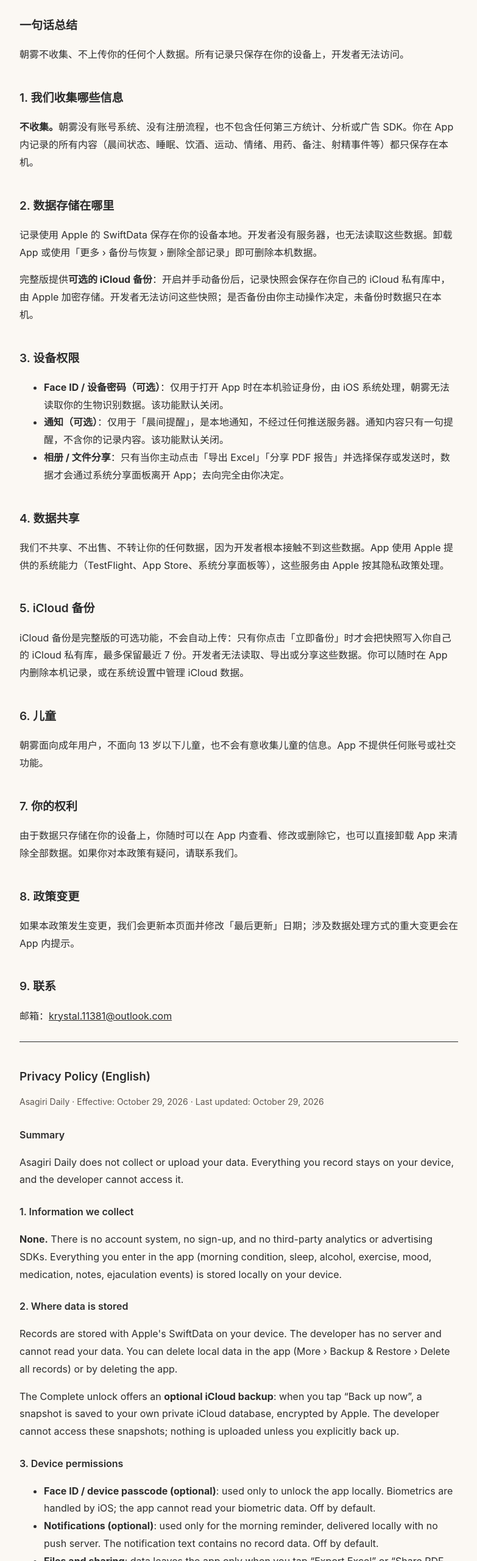
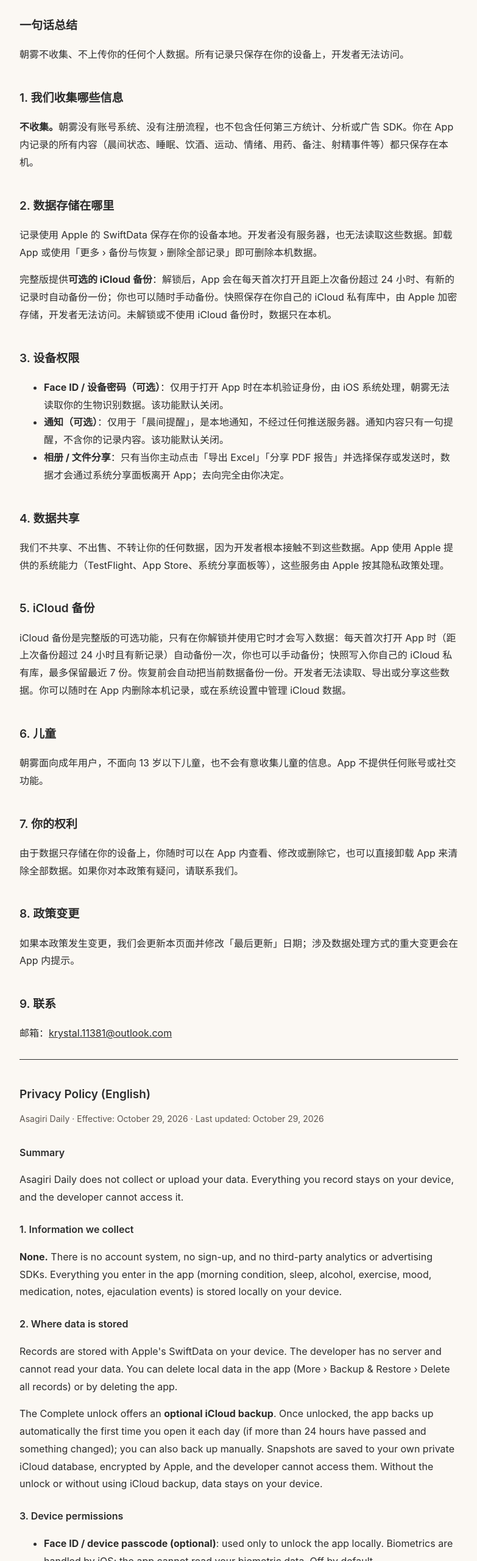
Before and after one commit to asagiri-app/asagiri-legal, a plain HTML site: page privacy/index.html in a window 1280 px wide. Shown: the part 240-2800 px from the top of the page at 61% size, without its empty margins (248-1031 px from the left). Drawn offline with Linux system fonts and the light colour scheme.

Commit message:
隐私政策补充每日自动备份说明

```diff
--- a/privacy/index.html
+++ b/privacy/index.html
@@ -39,7 +39,7 @@
 
   <h2>2. 数据存储在哪里</h2>
   <p>记录使用 Apple 的 SwiftData 保存在你的设备本地。开发者没有服务器，也无法读取这些数据。卸载 App 或使用「更多 › 备份与恢复 › 删除全部记录」即可删除本机数据。</p>
-  <p>完整版提供<strong>可选的 iCloud 备份</strong>：开启并手动备份后，记录快照会保存在你自己的 iCloud 私有库中，由 Apple 加密存储。开发者无法访问这些快照；是否备份由你主动操作决定，未备份时数据只在本机。</p>
+  <p>完整版提供<strong>可选的 iCloud 备份</strong>：解锁后，App 会在每天首次打开且距上次备份超过 24 小时、有新的记录时自动备份一份；你也可以随时手动备份。快照保存在你自己的 iCloud 私有库中，由 Apple 加密存储，开发者无法访问。未解锁或不使用 iCloud 备份时，数据只在本机。</p>
 
   <h2>3. 设备权限</h2>
   <ul>
@@ -52,7 +52,7 @@
   <p>我们不共享、不出售、不转让你的任何数据，因为开发者根本接触不到这些数据。App 使用 Apple 提供的系统能力（TestFlight、App Store、系统分享面板等），这些服务由 Apple 按其隐私政策处理。</p>
 
   <h2>5. iCloud 备份</h2>
-  <p>iCloud 备份是完整版的可选功能，不会自动上传：只有你点击「立即备份」时才会把快照写入你自己的 iCloud 私有库，最多保留最近 7 份。开发者无法读取、导出或分享这些数据。你可以随时在 App 内删除本机记录，或在系统设置中管理 iCloud 数据。</p>
+  <p>iCloud 备份是完整版的可选功能，只有在你解锁并使用它时才会写入数据：每天首次打开 App 时（距上次备份超过 24 小时且有新记录）自动备份一次，你也可以手动备份；快照写入你自己的 iCloud 私有库，最多保留最近 7 份。恢复前会自动把当前数据备份一份。开发者无法读取、导出或分享这些数据。你可以随时在 App 内删除本机记录，或在系统设置中管理 iCloud 数据。</p>
 
   <h2>6. 儿童</h2>
   <p>朝雾面向成年用户，不面向 13 岁以下儿童，也不会有意收集儿童的信息。App 不提供任何账号或社交功能。</p>
@@ -75,7 +75,7 @@
   <p><strong>None.</strong> There is no account system, no sign-up, and no third-party analytics or advertising SDKs. Everything you enter in the app (morning condition, sleep, alcohol, exercise, mood, medication, notes, ejaculation events) is stored locally on your device.</p>
   <h3>2. Where data is stored</h3>
   <p>Records are stored with Apple's SwiftData on your device. The developer has no server and cannot read your data. You can delete local data in the app (More › Backup &amp; Restore › Delete all records) or by deleting the app.</p>
-  <p>The Complete unlock offers an <strong>optional iCloud backup</strong>: when you tap “Back up now”, a snapshot is saved to your own private iCloud database, encrypted by Apple. The developer cannot access these snapshots; nothing is uploaded unless you explicitly back up.</p>
+  <p>The Complete unlock offers an <strong>optional iCloud backup</strong>. Once unlocked, the app backs up automatically the first time you open it each day (if more than 24 hours have passed and something changed); you can also back up manually. Snapshots are saved to your own private iCloud database, encrypted by Apple, and the developer cannot access them. Without the unlock or without using iCloud backup, data stays on your device.</p>
   <h3>3. Device permissions</h3>
   <ul>
     <li><strong>Face ID / device passcode (optional)</strong>: used only to unlock the app locally. Biometrics are handled by iOS; the app cannot read your biometric data. Off by default.</li>
@@ -85,7 +85,7 @@
   <h3>4. Data sharing</h3>
   <p>We do not share, sell or transfer your data, because the developer never has access to it. The app uses Apple system services (TestFlight, the App Store, the system share sheet), which are governed by Apple's privacy policy. Optional iCloud backups are stored in the user's own private iCloud database and cannot be read by the developer.</p>
   <h3>5. Future features</h3>
-  <p>iCloud backup is an optional part of the Complete unlock. It never runs automatically: only when you tap “Back up now” is a snapshot written to your own private iCloud database, keeping the latest 7. The developer cannot read, export or share it. You can delete local records in the app, or manage iCloud data in the system Settings.</p>
+  <p>iCloud backup is an optional part of the Complete unlock and only writes data when you use it: the app backs up automatically the first time you open it each day (if more than 24 hours have passed and something changed), and you can also back up manually. Snapshots go to your own private iCloud database, keeping the latest 7, and the current data is backed up automatically before a restore. The developer cannot read, export or share it. You can delete local records in the app, or manage iCloud data in the system Settings.</p>
   <h3>6. Children</h3>
   <p>Asagiri Daily is intended for adults and is not directed to children under 13. The app has no account or social features and does not knowingly collect data from children.</p>
   <h3>7. Your choices</h3>
```
